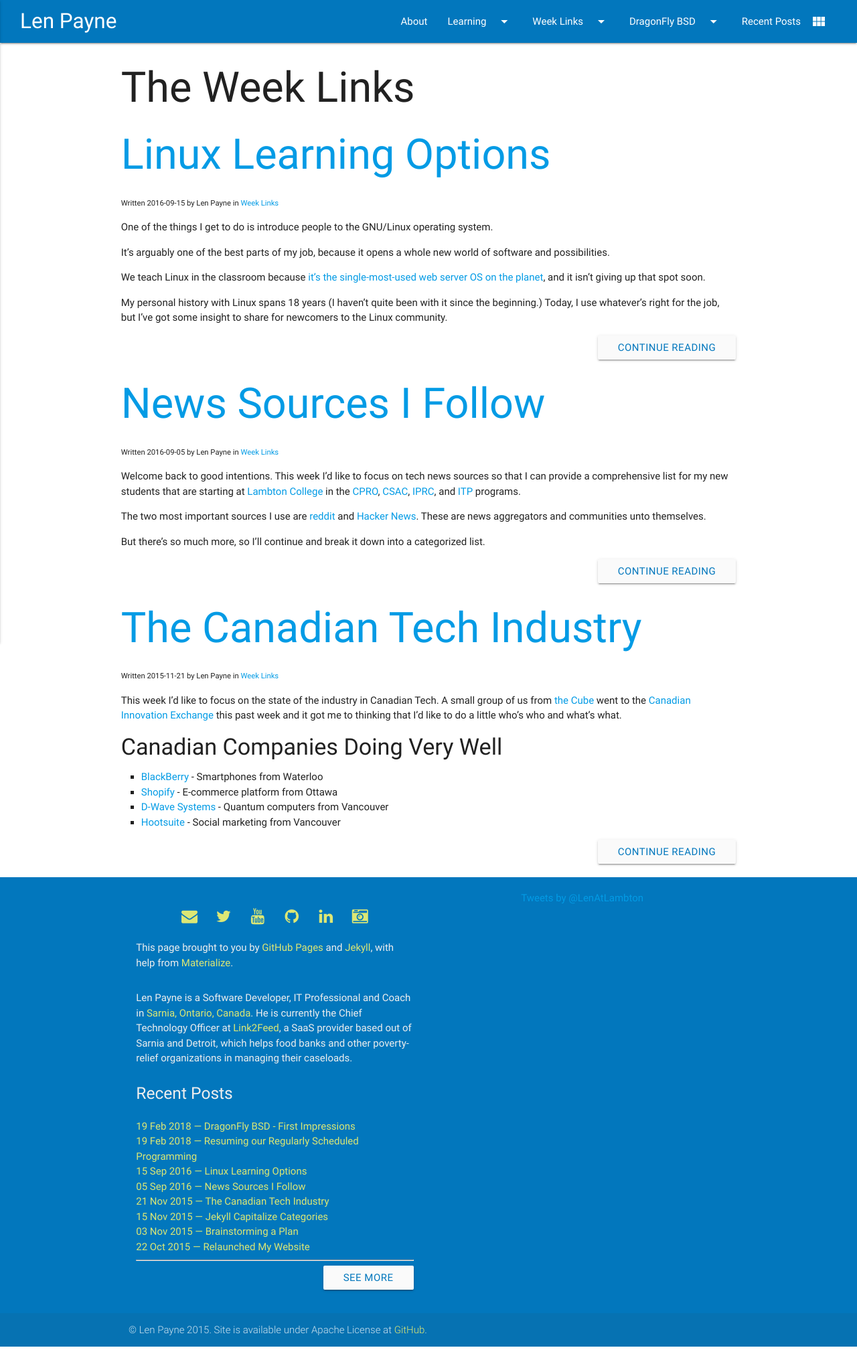
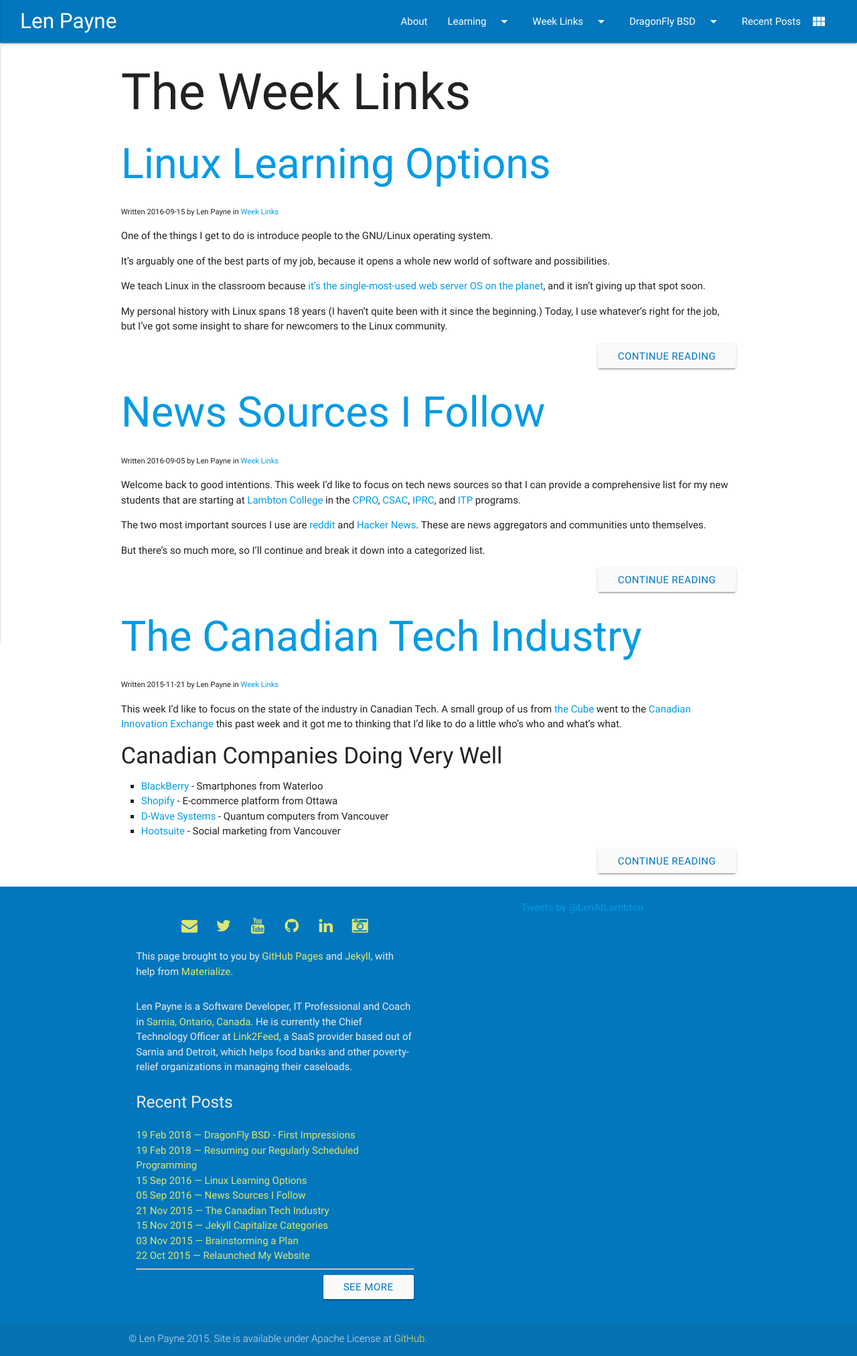
Before and after one commit to LenPayne/LenPayne.github.io, a Jekyll site: the page built from week links.html, in a window 1280 px wide. Shown: the whole page at 67% size. Built offline with Jekyll 4.4.1, drawn with Linux system fonts in a browser that asks for light colours; comment, search, counter and statistics services are not loaded.

Commit message:
Heading Tweaks

```diff
--- a/_layouts/default.html
+++ b/_layouts/default.html
@@ -9,7 +9,7 @@
   {% include header.html %}
   <main class="container">
     <div class="row">
-      <h1>{{ page.title }}</h1>
+      <h1 class="title">{{ page.title }}</h1>
       {{ content }}
     </div>
   </main>
--- a/_layouts/post.html
+++ b/_layouts/post.html
@@ -9,7 +9,7 @@
   {% include header.html %}
   <main class="container">
     <div class="main">
-      <h1>{{ page.title }}</h1>
+      <h1 class="title">{{ page.title }}</h1>
       <div><small>Written {{ page.date | date: "%F" }} by Len Payne in
         {% for category in page.categories %}<a href="/{{category}}.html">
           {{ category | capitalize }}</a> {% endfor %}</small></div>
--- a/_layouts/weeklinks.html
+++ b/_layouts/weeklinks.html
@@ -9,7 +9,7 @@
   {% include header.html %}
   <main class="container">
     <div class="row">
-      <h1>{{ page.title }}</h1>
+      <h1 class="title">{{ page.title }}</h1>
       <h3>The Week Links {{ page.date | date: "%b-%d" }}</h3>
       {{ content }}
     </div>
--- a/index.html
+++ b/index.html
@@ -4,7 +4,7 @@ layout: default
 ---
 <!-- This loops through the paginated posts -->
 {% for post in paginator.posts %}
-  <h1><a href="{{ post.url }}">{{ post.title }}</a></h1>
+  <h1 class="subtitle"><a href="{{ post.url }}">{{ post.title }}</a></h1>
   <div><small>Written {{ post.date | date: "%F" }} by Len Payne in
     <a href="/{{ post.category }}.html">{{ post.category }}</a>
   </small></div>
--- a/style.css
+++ b/style.css
@@ -11,8 +11,8 @@ nav .nav-wrapper {
 /* Sticky Footers */
 body {
   display: flex;
+  flex-direction: column;
   min-height: 100vh;
-  flex-direction: column;
 }
 
 main {
@@ -21,9 +21,9 @@ main {
 
 /* Clearfix */
 .clearfix:after {
+  clear:both;
   content:"";
   display:table;
-  clear:both;
 }
 
 /* Media-Query Responsive Font for Medium Screens w/ Font-Awesome */
@@ -43,8 +43,16 @@ code {
   font-weight: bold;
 }
 
+.title {
+  font-size: 5rem;
+}
+
+.subtitle {
+  margin-top: 4rem;
+}
+
 .content ul {
-  padding-left: 2em;
+  padding-left: 2rem;
 }
 
 .content ul li {
```
